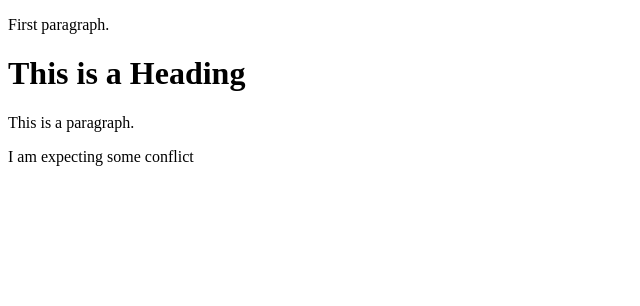
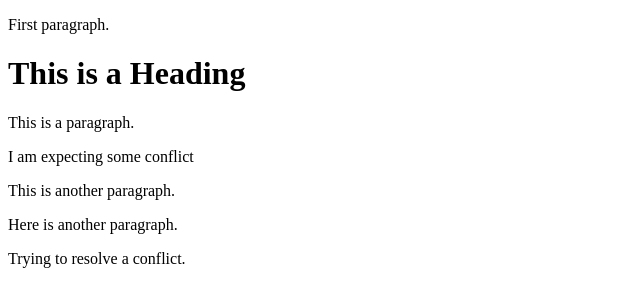
Before and after one commit to Chizyraky/Learning-git, a plain HTML site: page index.html in a window 1280 px wide. Shown: the whole page, without its empty margins (0-640 px from the left). Drawn offline with Linux system fonts and the light colour scheme.

Commit message:
Update index.html

```diff
--- a/index.html
+++ b/index.html
@@ -9,6 +9,9 @@
 <h1>This is a Heading</h1>
 <p>This is a paragraph.</p>
 <p>I am expecting some conflict</p>
+<p>This is another paragraph.</p>
+<p>Here is another paragraph.</p>
+  <p>Trying to resolve a conflict.</p>
 
 </body>
 </html>
```
